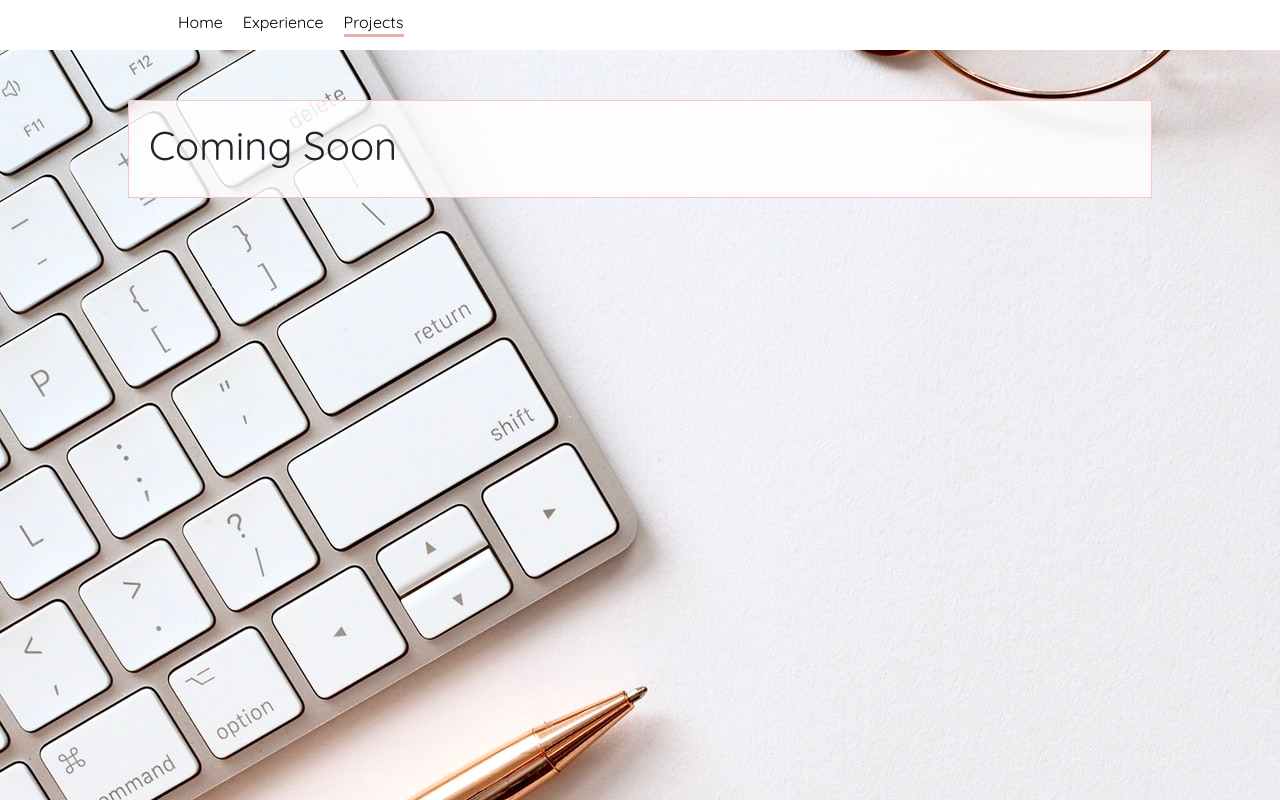
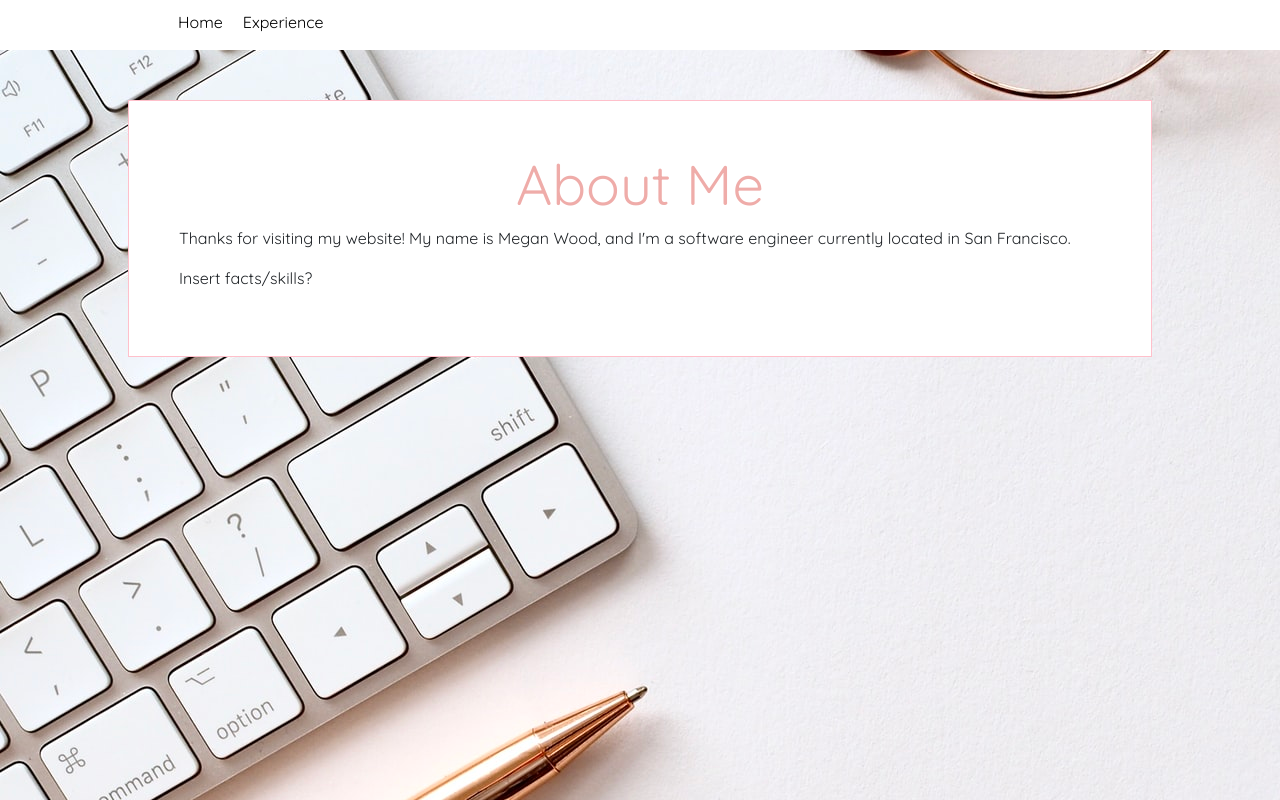
Before and after one commit to meganlwood/meganlwood.github.io, a plain HTML site: page about.html in a window 1280 px wide. Drawn offline with nearby package versions, Linux system fonts and the light colour scheme.

```diff
--- a/projects.html
+++ b/about.html
@@ -26,19 +26,21 @@
       <ul>
         <li><a href="index.html">Home</a></li>
         <li><a href="experience.html">Experience</a></li>
-        <li class="active"><a href="projects.html">Projects</a></li>
+        <!-- <li class="active"><a href="about.html">About Me</a></li> -->
       </ul>
     </div>
   </nav>
   <!-- End Navbar -->
-  <div class="container-fluid page">
 
 
-
+  <div class="container-fluid page">
     <!-- Landing Section -->
-    <div class="content projects">
-      <h1>Coming Soon</h1>
-
+    <div class="content about">
+      <h1 class="title">About Me</h1>
+      <div>
+        <p>Thanks for visiting my website! My name is Megan Wood, and I'm a software engineer currently located in San Francisco.</p>
+        <p>Insert facts/skills? </p>
+      </div>
 
     </div>
     <div>
--- a/styles.css
+++ b/styles.css
@@ -123,10 +123,8 @@
 
 .landing .welcome .icons .icon-link {
   text-decoration: none;
-  /* color: rgb(233, 152, 166); */
   color: #EFACA9;
 }
-
 
 
 /* Experience */
@@ -136,11 +134,10 @@
   padding: 50px;
 }
 
-.experience .title {
+.title {
   text-align: center;
   font-size: 3.5rem;
   color: #EFACA9;
-  /* font-size: 120%; */
 }
 
 
@@ -148,6 +145,15 @@
   color: gray;
   font-size: 65%;
 }
+
+/* About */
+
+.about {
+  background-color: rgba(256,256,256,1);
+  padding: 50px;
+}
+
+
 
 
 @media(max-width: 1000px) {
```
Also changed, not shown: experience.html (+1 -1 lines), index.html (+2 -2 lines), 1 other file.
